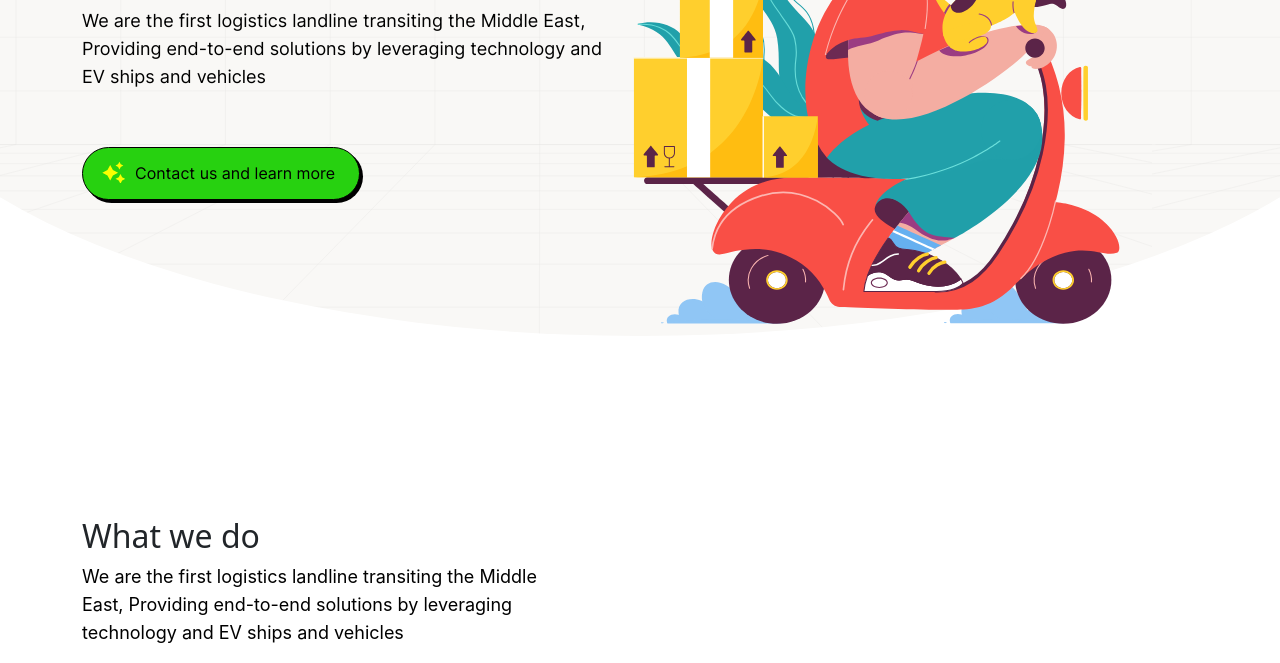
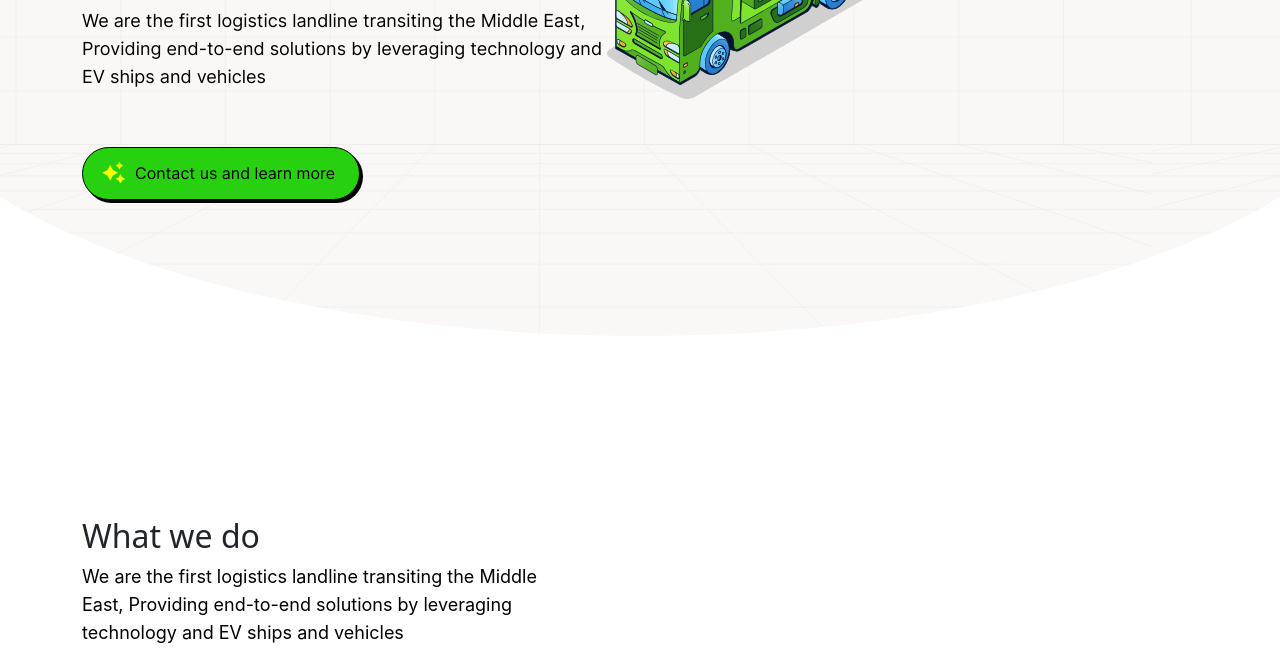
Before and after one commit to Renish-p-atel/transport.github.io, a plain HTML site: page index.html in a window 1280 px wide. Shown: the part 285-948 px from the top of the page. Drawn offline with nearby package versions, Linux system fonts and the light colour scheme; files whose address does not match are found by name.

Commit message:
Update index.html

```diff
--- a/index.html
+++ b/index.html
@@ -33,7 +33,7 @@
                     <button id="btn-2">Contact us and learn more</button>
                 </div>
                 <div class="hero-right">
-                    <img src="nabahjb.svg" alt="" class=" img-fluid">
+                    <img src="_x33__1_.svg" alt="" class=" img-fluid">
                 </div>
             </div>
         </div>
```
